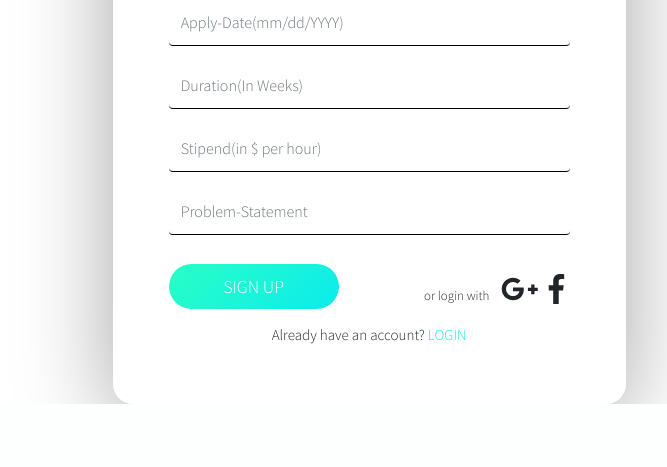
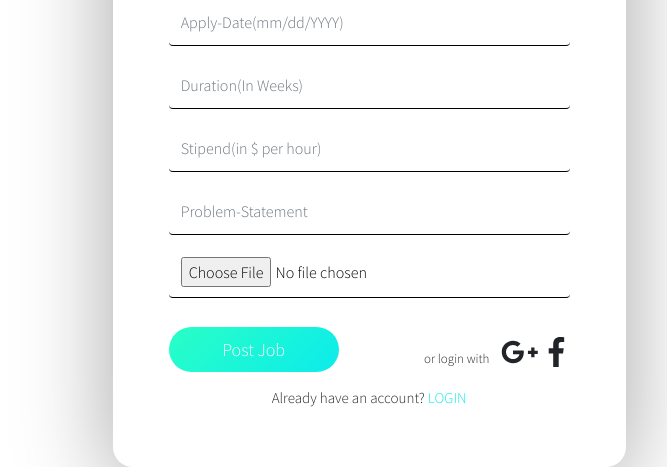
Before and after one commit to FreeFlowOrg/Axizoun, a Flask app: page /post_jobs in a window 1280 px wide. Shown: the part 809-1276 px from the top of the page, without its empty margins (613-1280 px from the left). Before the commit the page ends 1213 px from the top, so only its background shows below. Run offline with Flask 2, Linux system fonts and the light colour scheme; some libraries are stand-ins or nearby versions.

Commit message:
Updated mlab query and job sol implemented

```diff
--- a/app.py
+++ b/app.py
@@ -153,9 +153,10 @@ def employer_dashboard():
     jobs_posted = Job.query.filter(Job.company_name == employer.company_name ).all()
     return render_template('pages/profile_company.html',employer=employer,jobs=jobs_posted)
 
-@app.route('/applicants/<job_id>')
-def applicants(job_id):
+@app.route('/applicants')
+def applicants():
     pass
+
 
 
 ### employee routes
@@ -164,10 +165,15 @@ def applicants(job_id):
 def post_jobs():
     if request.method == 'GET':
         return render_template('pages/post_a_job.html')
-    if request.method =='POST':
+    if request.method =='POST' and 'employer_solution' in request.files:
+
+        filename=files.save(request.files['employer_solution'])
+        file = request.files['employer_solution']
+
         job = Job(company_name = session['employer_company'],skill_1=request.form['skill_1'],skill_2=request.form['skill_2'],skill_3=request.form['skill_3']
         ,skill_4=request.form['skill_4'],skill_5=request.form['skill_5'],position=request.form['position'],location=request.form['location'],
-        description=request.form['description'],start_date=request.form['start_date'],apply_date=request.form['apply_date'],duration=int(request.form['duration']),stipend=int(request.form['stipend']),applicants=[],status='vacant',problem_statement=request.form['problem_statement'])
+        description=request.form['description'],start_date=request.form['start_date'],apply_date=request.form['apply_date'],duration=int(request.form['duration']),
+        stipend=int(request.form['stipend']),applicants=[],status='vacant',problem_statement=request.form['problem_statement'],solution=filename)
         job.save()
         flash('Your job has been posted!')
         return redirect(url_for('employer_dashboard'))
--- a/templates/pages/post_a_job.html
+++ b/templates/pages/post_a_job.html
@@ -72,7 +72,7 @@
 
                      <div class="form-content">
                         <div class="container">
-                           <form id="employee-form" action="{{ url_for('post_jobs') }}" method='POST'>
+                           <form id="employee-form" action="{{ url_for('post_jobs') }}" method='POST' enctype="multipart/form-data">
                               <div class="row">
                                  <div class="col-md-12">
                                     <div class="form-group">
@@ -177,11 +177,19 @@
                                     </div>
                                  </div>
                               </div>
+                              <div class="row">
+                                 <div class="col-md-12">
+                                    <div class="form-group">
+
+                                       <input type="file" name="employer_solution" class="form-control" id="exampleInputEmail1" aria-describedby="emailHelp">
+                                    </div>
+                                 </div>
+                              </div>
 
                               <div class="row">
                                  <div class="col-md-6">
-                                    <!-- <button type="submit" class="btn btn-primary mybutt">SIGN UP</button> -->
-                                    <button type="submit" class="btn btn-primary mybutt">SIGN UP</a>
+
+                                    <button type="submit" class="btn btn-primary mybutt">Post Job</a>
                                  </div>
                                  <div class="col-md-6">
                                     <ul class="boo-ul">
```
Also changed, not shown: static/resumes/blueprint_4.jpg (added), static/resumes/shopping-cart.jpg (added), static/resumes/shopping-cart_1.jpg (added).
